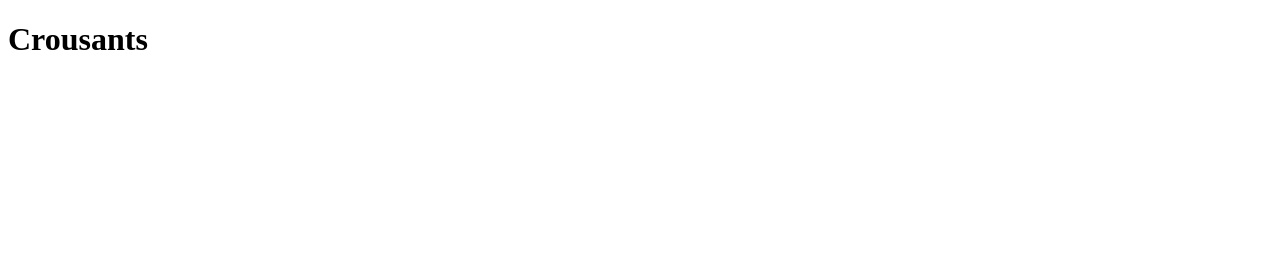
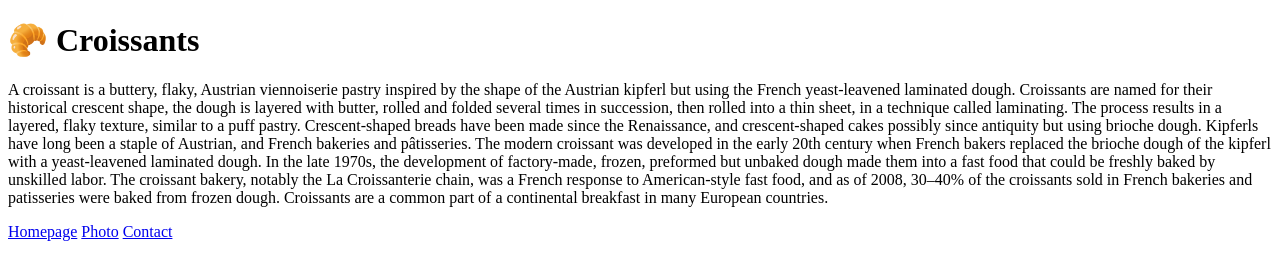
Before and after one commit to Nadinvs/Croisants, a plain HTML site: page index.html in a window 1280 px wide. Drawn offline with Linux system fonts and the light colour scheme.

Commit message:
Created HTML

```diff
--- a/index.html
+++ b/index.html
@@ -8,6 +8,29 @@
     <link href="src/styles.css" rel="stylesheet" type="text/css" />
   </head>
   <body>
-    <h1>Crousants</h1>
+    <h1>🥐 Croissants</h1>
+    <p>
+      A croissant is a buttery, flaky, Austrian viennoiserie pastry inspired by
+      the shape of the Austrian kipferl but using the French yeast-leavened
+      laminated dough. Croissants are named for their historical crescent shape,
+      the dough is layered with butter, rolled and folded several times in
+      succession, then rolled into a thin sheet, in a technique called
+      laminating. The process results in a layered, flaky texture, similar to a
+      puff pastry. Crescent-shaped breads have been made since the Renaissance,
+      and crescent-shaped cakes possibly since antiquity but using brioche
+      dough. Kipferls have long been a staple of Austrian, and French bakeries
+      and pâtisseries. The modern croissant was developed in the early 20th
+      century when French bakers replaced the brioche dough of the kipferl with
+      a yeast-leavened laminated dough. In the late 1970s, the development of
+      factory-made, frozen, preformed but unbaked dough made them into a fast
+      food that could be freshly baked by unskilled labor. The croissant bakery,
+      notably the La Croissanterie chain, was a French response to
+      American-style fast food, and as of 2008, 30–40% of the croissants sold in
+      French bakeries and patisseries were baked from frozen dough. Croissants
+      are a common part of a continental breakfast in many European countries.
+    </p>
+    <a href="index.html" class="home">Homepage</a>
+    <a href="photo.html" class="photo">Photo</a>
+    <a href="contact.html" class="contact">Contact</a>
   </body>
 </html>
```
Also changed, not shown: contact.html (+11 -1 lines), photo.html (+7 -1 lines), images/photo-croissant.jpg (added).
